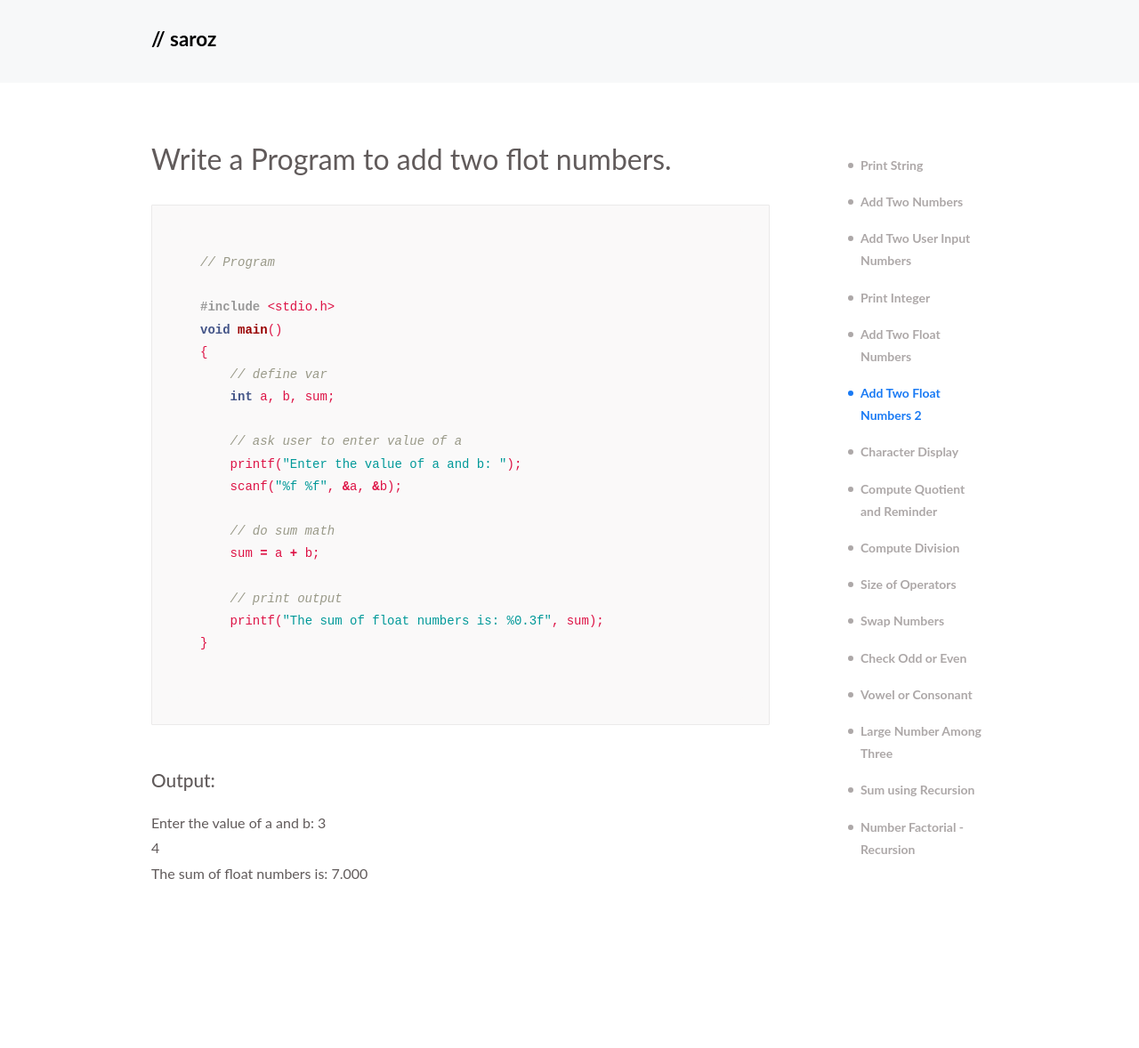
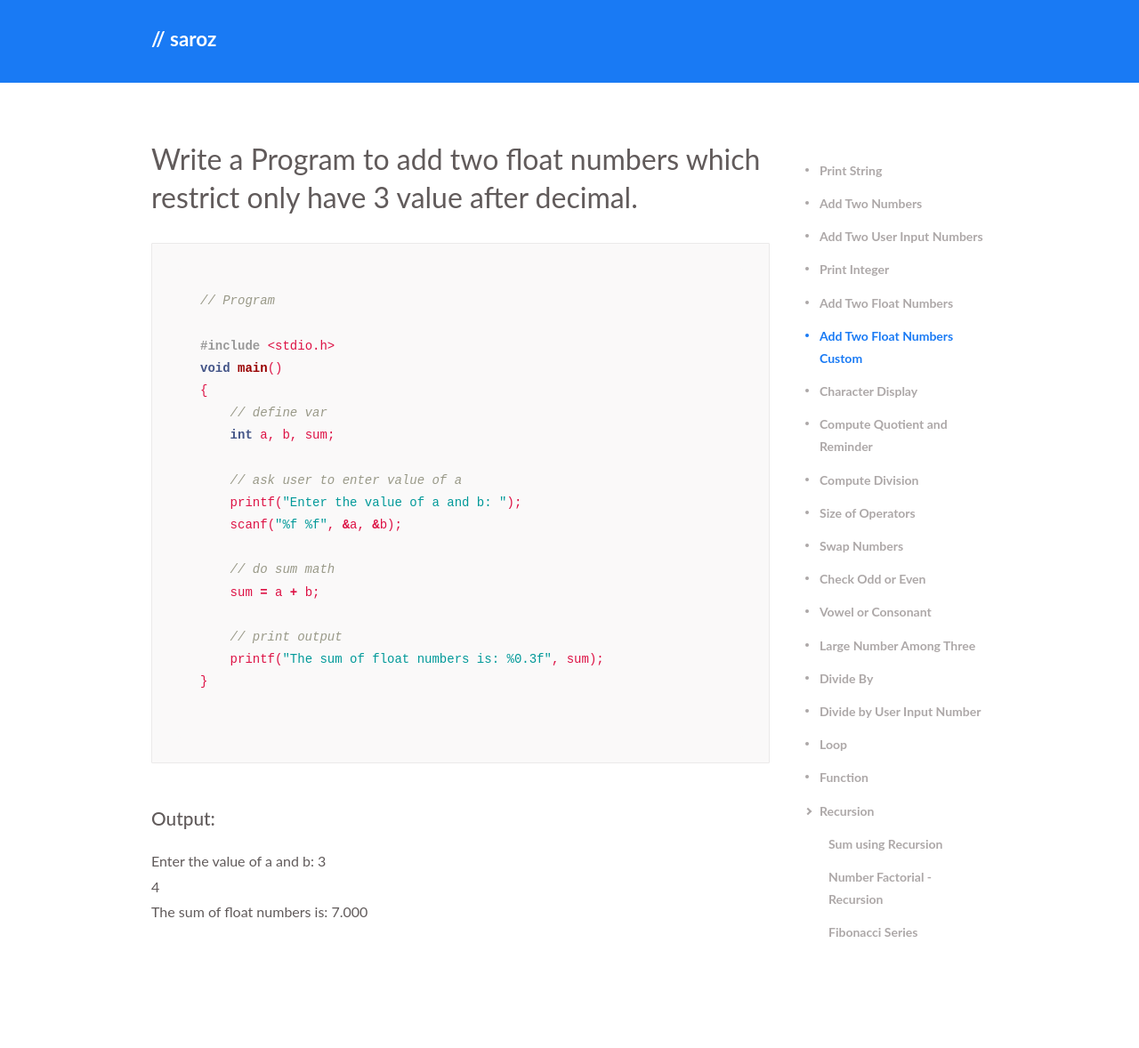
Before and after one commit to saroz/C-Basics, a Jekyll site: the page built from add-two-flot-numbers-custom.md, in a window 1280 px wide. Shown: the whole page at 89% size. Built offline with Jekyll 4.4.1, drawn with Linux system fonts in a browser that asks for light colours; before the commit the page ends 1095 px from its top, so only the background shows below that.

Commit message:
added sub navigation

````diff
--- a/_data/navs.yml
+++ b/_data/navs.yml
@@ -1,50 +1,65 @@
-- name: Print String
-  url: /string/
+  - name: Print String
+    url: /string/
 
-- name: Add Two Numbers
-  url: /add-two-numbers/
+  - name: Add Two Numbers
+    url: /add-two-numbers/
 
-- name: Add Two User Input Numbers
-  url: /add-two-user-input-numbers/
+  - name: Add Two User Input Numbers
+    url: /add-two-user-input-numbers/
 
-- name: Print Integer
-  url: /integer-print/
+  - name: Print Integer
+    url: /integer-print/
 
-- name: Add Two Float Numbers
-  url: /add-two-float-numbers/
+  - name: Add Two Float Numbers
+    url: /add-two-float-numbers/
 
-- name: Add Two Float Numbers 2
-  url: /add-two-float-numbers-2/
+  - name: Add Two Float Numbers Custom
+    url: /add-two-flot-numbers-custom/
 
-- name: Character Display
-  url: /character-display/
+  - name: Character Display
+    url: /character-display/
 
-- name: Compute Quotient and Reminder
-  url: /compute-quotient-remainder/
+  - name: Compute Quotient and Reminder
+    url: /compute-quotient-remainder/
 
-- name: Compute Division
-  url: /compute-division/
+  - name: Compute Division
+    url: /compute-division/
 
-- name: Size of Operators
-  url: /size-of-operators/
+  - name: Size of Operators
+    url: /size-of-operators/
 
-- name: Swap Numbers
-  url: /swap-numbers/
+  - name: Swap Numbers
+    url: /swap-numbers/
 
-- name: Check Odd or Even
-  url: /check-odd-even/
+  - name: Check Odd or Even
+    url: /check-odd-even/
 
-- name: Vowel or Consonant
-  url: /check-vowel-consonant/
+  - name: Vowel or Consonant
+    url: /check-vowel-consonant/
 
-- name: Large Number Among Three
-  url: /large-number-among-three/
+  - name: Large Number Among Three
+    url: /large-number-among-three/
 
-- name: Sum using Recursion
-  url: /sum-using-recursion/
+  - name: Divide By
+    url: /divide-by/
 
-- name: Number Factorial - Recursion
-  url: /factorial-using-recursion/
+  - name: Divide by User Input Number
+    url: /divide-by-input-number/
 
-# - name: Fibonacci Series
-#   url: /fibonacci-series/
+  - name: Loop
+    url: /#/
+
+  - name: Function
+    url: /#/
+
+  - name: Recursion
+    url: /#/
+    subnavs :
+      - name: Sum using Recursion
+        url: /sum-using-recursion/
+
+      - name: Number Factorial - Recursion
+        url: /factorial-using-recursion/
+
+      - name: Fibonacci Series
+        url: /fibonacci-series/
--- a/_includes/aside.html
+++ b/_includes/aside.html
@@ -1,10 +1,17 @@
 <nav class="header-nav scrollappear appear appeared">
-    <ul class="header-links">
+    <ul class="navbar">
     {% for nav in site.data.navs %}
-        <li {% if nav.url == page.url %} class="active"{% endif %}>
-            <a href="{{site.baseurl}}{{ nav.url }}">
-                {{ nav.name }}
-            </a>
+        <li class="nav-item{% if nav.url == page.url %} active{% endif %}{% if nav.subnavs.size > 0 %} expand{% endif %}">
+            {% if nav.subnavs.size > 0 %}
+                <a class="nav-link has-subnav">{{ nav.name }}</a>
+                <div class="nav-sub">
+                    {% for sub in nav.subnavs %}
+                    <a class="nav-link {% if sub.url == page.url %}active{% endif %}" href="{{site.baseurl}}{{ sub.url }}">{{ sub.name }}</a>
+                    {% endfor %}
+                </div>
+            {% else %}
+                <a class="nav-link" href="{{site.baseurl}}{{ nav.url }}">{{ nav.name }}</a>
+            {% endif %}
         </li>
     {% endfor %}
     </ul>
--- a/_layouts/default.html
+++ b/_layouts/default.html
@@ -12,9 +12,9 @@
         <div class="grid-cell with-9col">
           {{ content }}
         </div>
-        <div class="grid-cell with-3col">
+        <aside class="grid-cell with-3col">
           {%- include aside.html -%}
-        </div>
+        </aside>
       </div>
     </main>
   </body>
--- a/_sass/modules/_header.scss
+++ b/_sass/modules/_header.scss
@@ -3,7 +3,7 @@
 // =============================================================================
 
 .header {
-  background-color: #f7f8f9;
+  background-color: #197AF4;
   display: block;
   padding: 2rem 0;
 }
@@ -11,55 +11,46 @@
 .header-logo {
   font-size: 1.4rem;
   font-weight: 700;
-  color: $header-logo-color;
+  color: $white;
   text-decoration: none;
   line-height: 1;
 }
 
-.header-links {
-  padding: 1rem 0 1rem 3rem;
-  display: flex;
-  flex-direction: column;
-  list-style: none;
+.nav {
+  &bar {
+    padding: 1rem 0 1rem 0;
+    display: flex;
+    flex-direction: column;
+    list-style: none;
+  }
 
-  li {
-    display: flex;
-    margin-bottom: 1rem;
+  &-item {
+    position: relative;
+    padding-left: 1rem;
 
     &::before {
       content: '';
       display: block;
-      height: 0.375rem;
-      width: 0.375rem;
+      position: absolute;
+      left: 0;
+      top: 1rem;
+      height: .25rem;
+      width: .25rem;
       background-color: $header-link-color;
-      flex: 0 0 0.375rem;
       border-radius: 50%;
-      margin-top: .625rem;
     }
 
-    a {
-      padding-left: .5rem;
-      font-size: 0.875rem;
-      font-weight: 700;
-      display: block;
-      color: $header-link-color;
-      cursor: pointer;
-      position: relative;
-      transition: color .2s;
-      text-decoration: none;
-
-      svg {
-        width: 16px;
-        height: 16px;
-        fill: $header-link-color;
+    &.expand {
+      &::before {
+        border-radius: 0;
+        background-color: transparent;
+        border-right: 2px solid $header-link-color;
+        border-bottom: 2px solid $header-link-color;
+        transform: rotate(-45deg);
+        height: 0.375rem;
+        width: 0.375rem;
       }
 
-      &:hover {
-        color: $header-link-color-hover;
-        svg {
-          fill: $header-link-color-hover;
-        }
-      }
     }
 
     &.active {
@@ -70,32 +61,40 @@
         color: $header-link-color-hover;
       }
     }
+  }
+
+  &-link {
+    font-size: 0.875rem;
+    font-weight: 700;
+    display: block;
+    color: $header-link-color;
+    cursor: pointer;
+    position: relative;
+    transition: color .2s;
+    text-decoration: none;
+    padding: .375rem 0;
 
 
+    &:hover,
+    &.active {
+      color: $header-link-color-hover;
+    }
+
+    &.has-subnav {
+      display: block;
+    }
+  }
+  &-sub {
+    padding-left: .625rem;
   }
 }
 
-.header-tags {
-  padding: 0;
-  margin: 30px 0 0;
-  list-style: none;
-  li {
-    display: inline-block;
-    padding-right: 10px;
-    a {
-      display: inline-block;
-      color: $header-link-color;
-      text-decoration: none;
-      &:hover { color: $header-link-color-hover; }
-    }
-  }
-}
 
 @include breakpoint(extra-small) {
   .header-nav {
     text-align: center;
   }
-  .header-links {
+  .navbar {
     display: block;
     float: none;
     text-align: center;
--- a/add-two-flot-numbers-2 .md
+++ b/add-two-flot-numbers-custom.md
@@ -1,10 +1,10 @@
 ---
-title: Add Two Float Numbers 2
-permalink: /add-two-float-numbers-2/
+title: Add Two Float Numbers Custom
+permalink: /add-two-flot-numbers-custom/
 layout: default
 ---
 
-## Write a Program to add two flot numbers.
+## Write a Program to add two float numbers which restrict only have 3 value after decimal.
 
 ``` c
 // Program
````
Also changed, not shown: divide-by-input-number.md (added, +36 -0 lines), divide-by.md (added, +32 -0 lines), fibonacci-series.md (added, +37 -0 lines).
